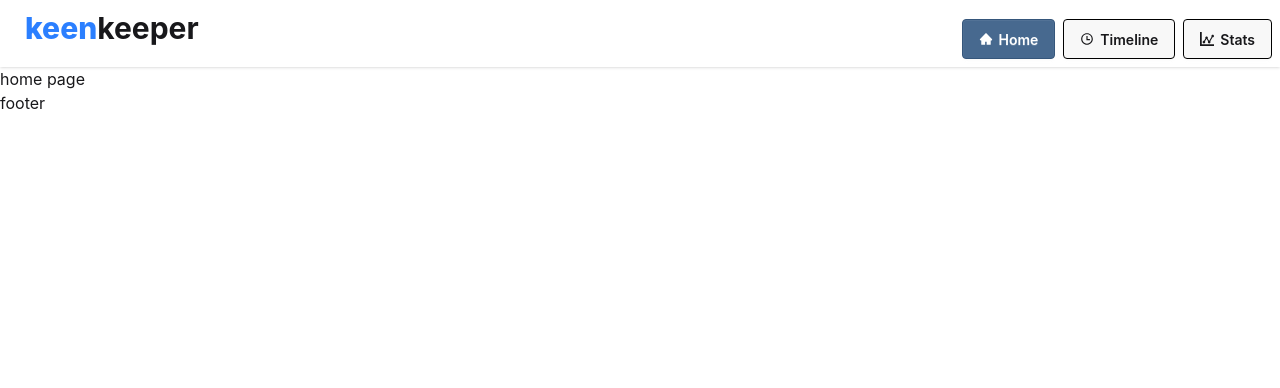
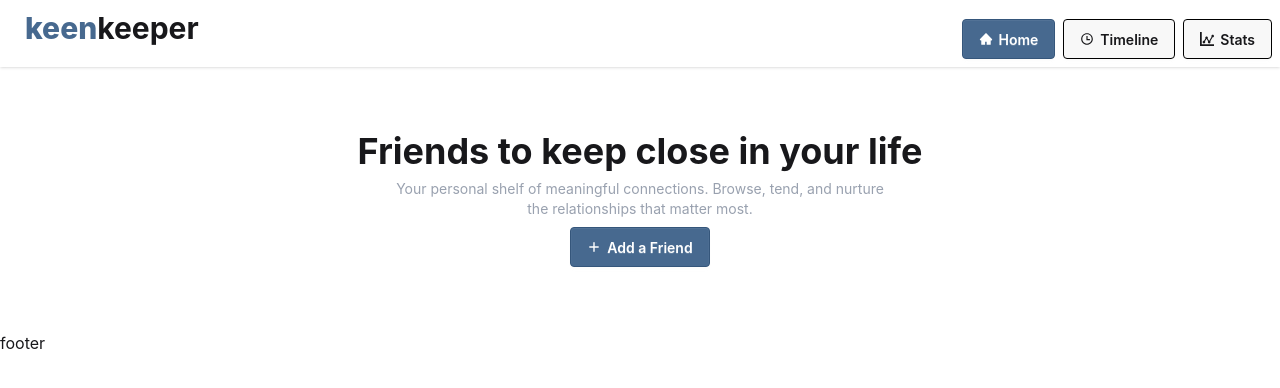
Before and after one commit to nasrullah-sheikh-noman/keen-keeper, a React (Vite) app: page / in a window 1280 px wide. Shown: the top 388 px of the page. Built offline with nearby package versions, Linux system fonts and the light colour scheme.

Commit message:
add home title component

```diff
--- /dev/null
+++ b/src/components/homepage/Homepagetitle.jsx
@@ -0,0 +1,23 @@
+
+import { HiPlus } from "react-icons/hi";
+
+const Homepagetitle = () => {
+  return (
+    <div className="container mx-auto text-center p-8 m-8 space-y-2">
+      <h3 className="text-4xl font-bold">Friends to keep close in your life</h3>
+      <h4 className="text-gray-400 text-sm">
+        Your personal shelf of meaningful connections. Browse, tend, and nurture{" "}
+        <br />
+        the relationships that matter most.
+      </h4>
+      <button className="btn bg-[#47698F] text-white border-[#35567b]">
+        <span>
+          <HiPlus />
+        </span>
+        Add a Friend
+      </button>
+    </div>
+  );
+};
+
+export default Homepagetitle;
--- a/src/components/shared/navbar/Navbar.jsx
+++ b/src/components/shared/navbar/Navbar.jsx
@@ -11,7 +11,7 @@ const Navbar = () => {
         <div className="container mx-auto ">
           <div className="navbar-start">
             <a className="btn btn-ghost text-3xl font-bold gap-0 text-center items-center">
-              <span className="text-3xl font-extrabold text-blue-500">
+              <span className="text-3xl font-extrabold text-[#47698F]">
                 keen
               </span>
               keeper
--- a/src/pages/home/Home.jsx
+++ b/src/pages/home/Home.jsx
@@ -1,9 +1,10 @@
 import React from 'react';
+import Homepagetitle from '../../components/homepage/Homepagetitle';
 
 const Home = () => {
   return (
     <div>
-      <h2>home page</h2>
+      <Homepagetitle/>
     </div>
   );
 };
```
